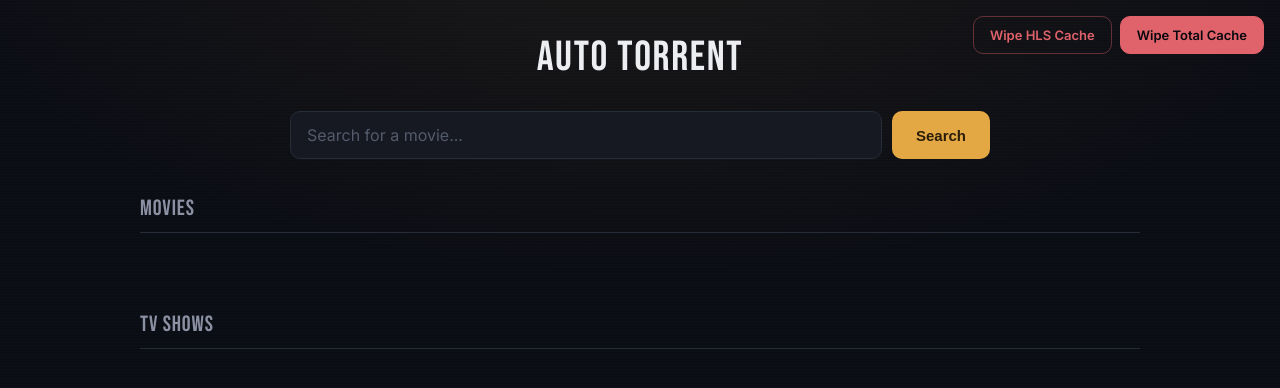
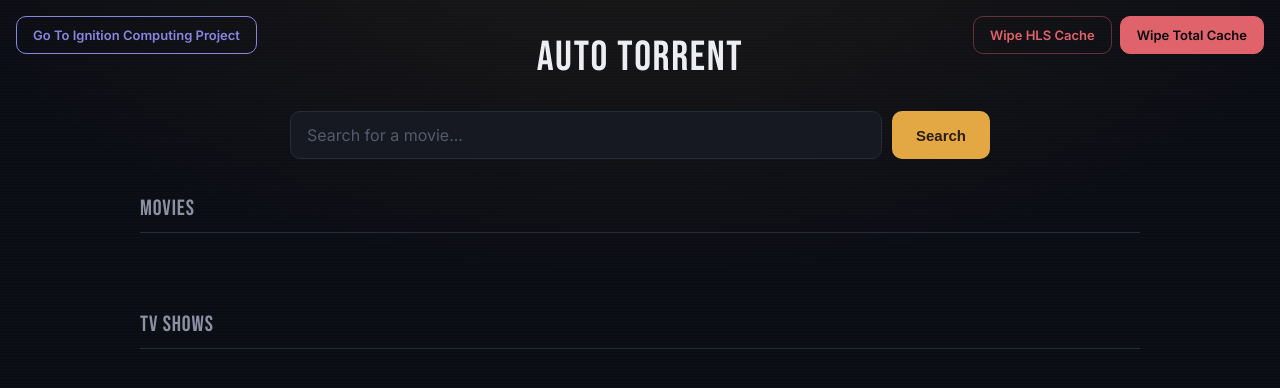
Before and after one commit to tpharmsen/autotorrent, a FastAPI app: page / in a window 1280 px wide. Shown: the top 388 px of the page. Run offline with FastAPI, Linux system fonts and the light colour scheme; parts of the project's set-up code (start-up, migrations or seed data) failed here and were passed over.

Commit message:
new project page

```diff
--- a/app/main.py
+++ b/app/main.py
@@ -76,6 +76,10 @@ async def movie_page(id: str):
 @app.get("/tv/{id}")
 async def tv_page(id: str):
     return FileResponse(os.path.join(PAGES_DIR, "tv.html"))
+
+@app.get("/project")
+async def project_page():
+    return FileResponse(os.path.join(PAGES_DIR, "project.html"))
 
 
 # ─────────────────────────────────────────────────────────────
--- a/frontend/styles/styles.css
+++ b/frontend/styles/styles.css
@@ -178,13 +178,6 @@ a {
   top: 16px;
   right: 16px;
   z-index: 10;
-}
-
-.wipe-container {
-  position: fixed;
-  top: 16px;
-  right: 16px;
-  z-index: 10;
   display: flex;
   gap: 8px;
 }
@@ -219,6 +212,34 @@ a {
   border-color: #e8807f;
 }
 
+.project-container {
+  position:fixed;
+  top: 16px;
+  left: 16px;
+  z-index: 10;
+  display: flex;
+  gap: 8px;
+}
+
+.project-container button {
+  background: transparent;
+  color: #8786e0;
+  border: 1px solid #8786e0;
+  padding: 10px 16px;
+  border-radius: var(--radius-md);
+  cursor: pointer;
+  font-weight: 600;
+  font-size: 13px;
+  font-family: var(--font-body);
+  transition: background 0.15s var(--ease), border-color 0.15s var(--ease), transform 0.1s var(--ease);
+}
+.project-container button:hover {
+  background: rgba(224, 98, 107, 0.12);
+  border-color: #b5b4e8;
+}
+.project-container button:active {
+  transform: scale(0.90);
+}
 
 /* ────────────────────────────────────────────────────────────
    Poster grid — homepage
--- a/frontend/templates/index.html
+++ b/frontend/templates/index.html
@@ -33,6 +33,10 @@
 		<button id="total-wipe-btn">Wipe Total Cache</button>
 	</div>
 
+	<div class="project-container">
+		<button id="project-home-btn">Go To Ignition Computing Project</button>
+	</div>
+
 	<script type="module" src="/static/home-page.js"></script>
 </body>
 
--- a/frontend/templates/movie.html
+++ b/frontend/templates/movie.html
@@ -15,7 +15,6 @@
 		<!-- populated by movie.ts: hero (poster, title, meta, overview, cast) + trailer -->
 	</div>
 
-	!-- Progress overlay, shown while a torrent buffers -->
 	<div class="progress-overlay" id="overlay">
 		<div class="progress-card">
 			<p class="progress-title">Buffering torrent</p>
@@ -27,7 +26,7 @@
 				<span id="prog-bytes"></span>
 				<span id="prog-pct"></span>
 			</div>
-			<p class="progress-status" id="prog-status">Downloading — please wait…</p>
+			<p class="progress-status" id="prog-status">Downloading, please wait…</p>
 		</div>
 	</div>
 
```
Also changed, not shown: frontend/src/home-page.ts (+18 -0 lines), frontend/templates/project.html (added, +20 -0 lines), frontend/src/project-page.ts (added).
